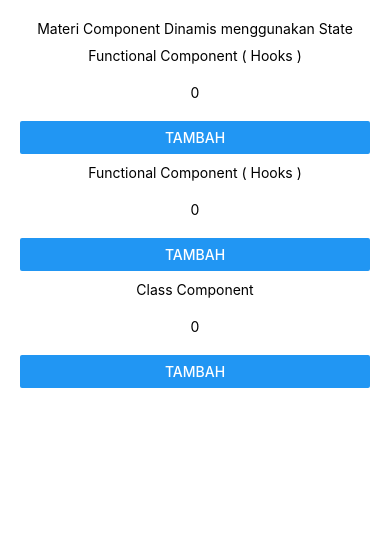
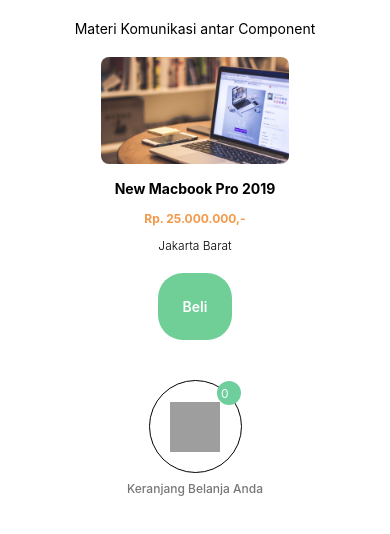
Before and after one commit to ulungpriyo/Belajar_ReactNativeJSAndroid, a React Native app: screen / in a window 390 px wide. Shown: the top 534 px of the page. Built offline with nearby package versions, Linux system fonts and the light colour scheme; grey boxes are pictures that could not be loaded.

Commit message:
Menambahkan component untuk memahami konsep komunikasi antar component dengan menggunakan props dan state

```diff
--- a/src/App.js
+++ b/src/App.js
@@ -6,23 +6,25 @@
 import Position from './pages/Position/';
 import PropsDinamis from './pages/PropsDinamis';
 import StateDinamis from './pages/StateDinamis';
+import Communication from './pages/Communication';
 
 const App = () => {
-  const [isShow, SetIsShow] = useState(true);
-  useEffect(() => {
-    setTimeout(() => {
-      SetIsShow(false);
-    }, 6000);
-  }, []);
+  // const [isShow, SetIsShow] = useState(true);
+  // useEffect(() => {
+  //   setTimeout(() => {
+  //     SetIsShow(false);
+  //   }, 6000);
+  // }, []);
   return (
     <View>
       <ScrollView>
-        {/* <SampleComponent />
-        <StylingComponent /> */}
+        {/* <SampleComponent /> */}
+        {/* <StylingComponent /> */}
         {/* <FlexBox /> */}
         {/* <PropsDinamis /> */}
         {/* <Position /> */}
-        <StateDinamis />
+        {/* <StateDinamis /> */}
+        <Communication />
       </ScrollView>
     </View>
   );
--- /dev/null
+++ b/src/components/Cart/index.js
@@ -0,0 +1,55 @@
+import React from 'react';
+import {StyleSheet, Text, View, Image} from 'react-native';
+import shoppingcart from '../../assets/icons/shoppingcart.png';
+
+const Cart = (props) => {
+  return (
+    <View>
+      <View style={styles.distanceWrapper}>
+        <View style={styles.cartWrapper}>
+          <Image source={shoppingcart} style={styles.iconCart} />
+          <Text style={styles.notif}>{props.quantity}</Text>
+        </View>
+        <Text style={styles.textCart}>Keranjang Belanja Anda</Text>
+      </View>
+    </View>
+  );
+};
+
+export default Cart;
+
+const styles = StyleSheet.create({
+  distanceWrapper: {
+    alignItems: 'center',
+  },
+  textCart: {
+    paddingTop: 8,
+    fontSize: 12,
+    fontWeight: '500',
+    color: '#777777',
+  },
+  notif: {
+    fontSize: 12,
+    color: 'white',
+    backgroundColor: '#6FCF9C',
+    padding: 18 / 4,
+    borderRadius: 25,
+    width: 24,
+    height: 24,
+    position: 'absolute',
+    top: 0,
+    right: 0,
+  },
+  cartWrapper: {
+    borderWidth: 1,
+    borderColor: 'black',
+    alignItems: 'center',
+    justifyContent: 'center',
+    width: 93,
+    height: 93,
+    borderRadius: 93 / 2,
+    position: 'relative',
+    marginTop: 40,
+  },
+  iconCart: {width: 50, height: 50},
+});
--- /dev/null
+++ b/src/components/Product/index.js
@@ -0,0 +1,46 @@
+import React from 'react';
+import {StyleSheet, Text, View, Image, TouchableOpacity} from 'react-native';
+import macbook from '../../assets/images/macbook.jpeg';
+
+const Product = (props) => {
+  return (
+    <View style={styles.distanceWrapper}>
+      <Image source={macbook} style={styles.image} />
+      <Text style={styles.productName}>New Macbook Pro 2019</Text>
+      <Text style={styles.productPrice}>Rp. 25.000.000,-</Text>
+      <Text style={styles.productOrigin}>Jakarta Barat</Text>
+      <TouchableOpacity onPress={props.onButtonPress}>
+        <View style={styles.wrapperBuy}>
+          <Text style={styles.buttonBuy}>Beli</Text>
+        </View>
+      </TouchableOpacity>
+    </View>
+  );
+};
+
+export default Product;
+
+const styles = StyleSheet.create({
+  distanceWrapper: {alignItems: 'center', paddingTop: 20},
+  productName: {marginTop: 16, fontSize: 14, fontWeight: 'bold'},
+  image: {width: 188, height: 107, borderRadius: 8},
+  productPrice: {
+    marginTop: 14,
+    fontSize: 12,
+    fontWeight: 'bold',
+    color: '#F2994A',
+  },
+  productOrigin: {fontSize: 12, fontWeight: '300', marginTop: 12},
+  wrapperBuy: {
+    backgroundColor: '#6FCF97',
+    marginTop: 20,
+    padding: 25,
+    borderRadius: 25,
+  },
+  buttonBuy: {
+    fontSize: 14,
+    fontWeight: '600',
+    color: 'white',
+    textAlign: 'center',
+  },
+});
--- /dev/null
+++ b/src/pages/Communication/index.js
@@ -0,0 +1,22 @@
+import React, {useState} from 'react';
+import {StyleSheet, Text, View} from 'react-native';
+import Cart from '../../components/Cart';
+import Product from '../../components/Product';
+
+const Communication = () => {
+  const [totalProduct, setTotalProduct] = useState(0);
+  return (
+    <View style={styles.container}>
+      <Text style={styles.textTitle}>Materi Komunikasi antar Component</Text>
+      <Product onButtonPress={() => setTotalProduct(totalProduct + 1)} />
+      <Cart quantity={totalProduct} />
+    </View>
+  );
+};
+
+export default Communication;
+
+const styles = StyleSheet.create({
+  container: {padding: 20},
+  textTitle: {textAlign: 'center'},
+});
```
